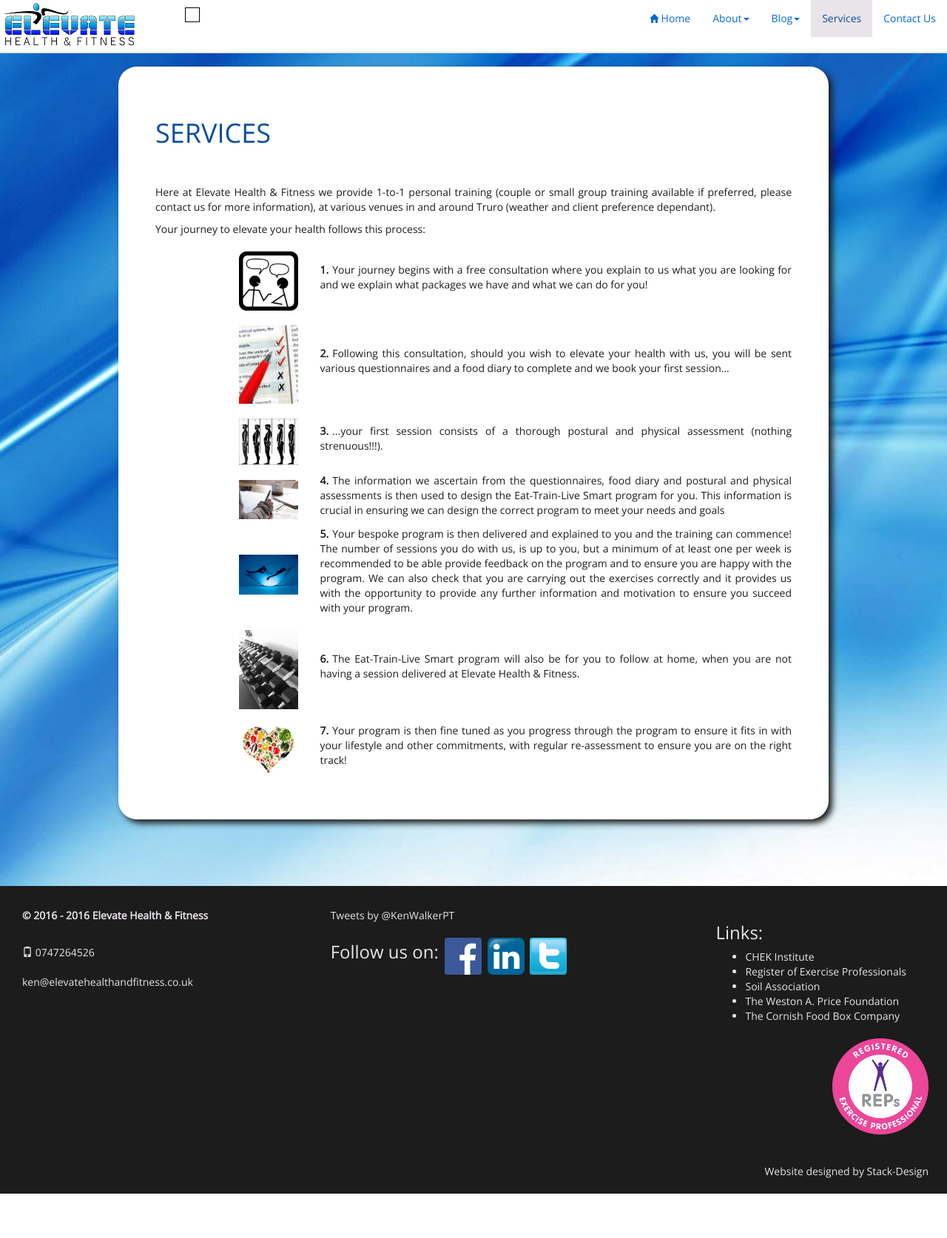
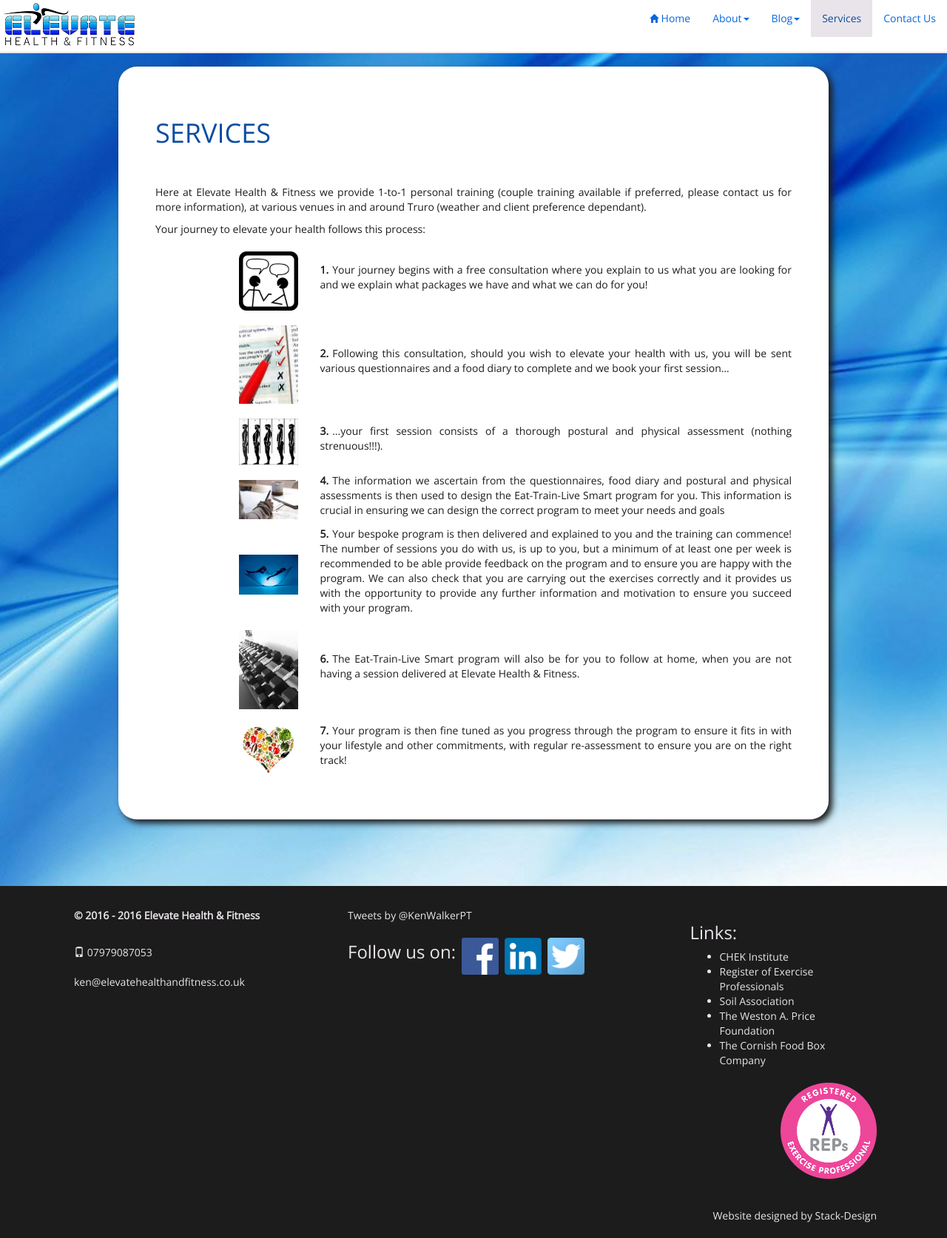
Before and after one commit to mthorning/elevatehealthandfitness.co.uk, a PHP site: page /services.php in a window 1280 px wide. Shown: the whole page at 74% size. Before the commit the page ends 1614 px from the top, so only its background shows below. Run offline with PHP 8.4, Linux system fonts and the light colour scheme; some libraries are stand-ins or nearby versions.

Commit message:
changes to index page wording, addition of blog and narrowing of footer

```diff
--- a/blogs.json
+++ b/blogs.json
@@ -17,5 +17,24 @@
             , "So, as you can see, posture is very important and this is why here at Elevate Health & Fitness we not only assess you at the beginning of your journey, we also ensure your programs are designed to improve and help you maintain your optimal posture, with further regular assessments to ensure you are on the right track!"
             , "If you would like us to help you improve your posture, whatever your health and fitness goals are, please do not hesitate to <a href='contactUs.php'>contact us</a> for a free, no obligation consultation and let us help you to Elevate your health!"
         ]
+    },
+    {
+        "id": "christmas1216"
+        , "title": "Maintaining your health over Christmas"
+        , "imageUrl": "img/blogPage/christmas1216.jpg"
+        , "paragraph": [
+            "With the festive season all but upon us, I’m sure many of you are all extremely busy trying to get everything organised (shopping, presents, pantomimes, work, decorations, etc.). Unfortunately this can often leave you feeling highly stressed, tired, more susceptible to illness or injury and burnt out and exhausted by the time the big day actually arrives!"
+            , "By employing a few simple strategies you can ensure you not only ‘survive’ the festive season, but also enjoy the festivities without degrading your health too much and don’t have to start 2017 from a point of poor health and fitness!"
+            , "Try and integrate these simple things into your daily routine as much as possible to maintain optimal health:"
+            , "<strong>HYDRATION:</strong> Keep well hydrated by drinking plenty of good quality water (ideally filtered with a pinch of good quality sea salt added to improve taste and mineral content). Keep a glass or stainless steel bottle with you throughout the day, taking regular drinks to keep you well hydrated."
+            , "A good signal that you are well hydrated can be seen from the colour of your urine, the clearer, pale yellow the colour the more hydrated you are and the darker, yellower it is the more dehydrated you are, meaning you need to up your intake! Keeping well hydrated can also help limit the side effects of any ‘partying’ involving alcohol, which if you do participate in, try and minimise the amount of alcohol and drink water in between drinks!"
+            , "<strong>GOOD FOOD:</strong> Ideally keep your food choices from organic, free-range, pasture raised sources, to help keep to a minimum any toxins or chemicals you ingest. This will also ensure you get a greater amount of nutrients that the body needs to function optimally. Ensure your diet consists mainly of:<ul><li>vegetables (especially green leafy veg);</li><li>fresh fruit, especially berries;</li><li>good fats including coconut oil, butter, ghee and olive oil and from eggs, avocados, nuts and cheese (ideally unpasteurised);</li><li>plenty of good quality protein from meats and fish.</li></ul>"
+            , "When drinking alcohol, it is also a good idea to eat some fatty foods (as suggested above) prior to drinking and during your party, to help keep your blood sugar levels in check and to help reduce the side effects."
+            , "<strong>SLEEP:</strong> Ensuring you get enough quality sleep will have a massive impact on how you feel and your overall health. So try and limit the number of late nights and aim to keep your sleep patterns regular, ideally getting to be by 10-10.30pm. If you do have a late night, have a relaxing day the next day, with maybe a short siesta (15mins) if possible, and try and get to bed earlier the following night!"
+            , "<strong>TRAINING:</strong> If you are extremely busy over the Christmas season, your stress levels will be higher, so if you feel you need to train, just make sure you reduce the intensity and volume, aiming to finish each session feeling energised rather than fatigued. Your fitness levels will not improve if you try to train harder with all the extra stress, indeed pushing it too much could lead to illness or injury!"
+            , "If you feel too tired to train, try going out for a relaxing walk on the beach or in the woods instead. With the added extra benefit of fresh air and sunlight (in between the clouds!), this is a great way to re-energise yourself, without adding extra stress. It is also a great way to spend some quality, fun time with the family, away from technology and any stresses! Breathing exercises, yoga or Tai-Chi are also excellent ways to help reduce your stress levels and improve your sense of well-being! Taking some quiet time out for yourself, amongst all the Christmas mayhem can make all the difference!"
+            , "These are just a few simple strategies that can ensure you feel great and enjoy the festive season! If you would like some more information about our services, or indeed would like to sign up for some personal training with Elevate Health & Fitness in Truro, please do not hesitate to <a href='contactUs.php'>contact us</a> to arrange a free, no obligation consultation and begin the journey to elevating your health in 2017!"
+            , "Have a great Christmas and awesome 2017!"
+        ]
     }
 ]
--- a/components/footer.php
+++ b/components/footer.php
@@ -5,7 +5,7 @@
         <div class="col-sm-12 col-lg-4">
             <p><b>&copy; 2016 - <?php echo date('Y'); ?> Elevate Health &amp; Fitness</b></p>
             <br />
-            <a href="tel:0747264526"><span class="glyphicon glyphicon-phone"></span> 0747264526</a>
+            <a href="tel:07979087053"><span class="glyphicon glyphicon-phone"></span>  07979087053</a>
             <br />
             <br />
             <a href="mailto:ken@elevatehealthandfitness.co.uk">ken@elevatehealthandfitness.co.uk</a>
--- a/components/header.php
+++ b/components/header.php
@@ -10,7 +10,7 @@
         <div id="navWrapper">
 
             <!--        temporary indicator-->
-            <div id="screenIndicator"></div>
+<!--            <div id="screenIndicator"></div>-->
 
             <div class="navbar-header">
                 <a class="navbar-brand" href="index.php">
--- a/css/style.css
+++ b/css/style.css
@@ -588,9 +588,12 @@ body {
   text-align: center; }
   #pageFooter .row {
     text-align: left;
-    padding: 0 30px;
+    padding: 0 100px;
     margin-bottom: 0;
     margin-top: 0; }
+    @media screen and (max-width: 992px) {
+      #pageFooter .row {
+        padding: 0 30px; } }
     #pageFooter .row .col-sm-12 {
       margin-top: 30px; }
     #pageFooter .row #reps {
--- a/index.php
+++ b/index.php
@@ -1,4 +1,4 @@
-<?php include 'modules/userControl.php'; ?>
+    <?php include 'modules/userControl.php'; ?>
     <!DOCTYPE html>
     <html lang="en">
 
@@ -47,7 +47,7 @@
                             <div class="container">
                                 <div id="textBoxContainer" class="row">
                                     <div id="welcomeTextBox1" class="welcomeTextBox col-sm-6 col-lg-4">
-                                        <h4>Here at Elevate Health &amp; Fitness Truro, we provide 1-to-1 personal training with holistic programs incorporating exercise, nutrition and lifestyle strategies, designed specifically for you to help you achieve your health and fitness goals, improving your sense of well-being, and elevate your quality of life!</h4>
+                                        <h4>Here at Elevate Health &amp; Fitness Truro, we provide 1-to-1 personal training with holistic programs incorporating exercise, nutrition and lifestyle strategies, designed specifically for you, to help you achieve your health and fitness goals, improving your sense of well-being and elevating your quality of life!</h4>
                                     </div>
                                     <div class="hidden-xs hidden-sm hidden-md col-lg-4">
                                         <img id="etlLogo" src="img/png/tShirtCircle.png" alt="ETL Logo">
--- a/sass/pages/_footer.scss
+++ b/sass/pages/_footer.scss
@@ -3,7 +3,10 @@
     background-color: $darkGrey;
     .row {
         text-align: left;
-        padding: 0 30px;
+        padding: 0 100px;
+        @include md {
+            padding: 0 30px;
+        }
         margin-bottom: 0;
         margin-top: 0;
         .col-sm-12 {
--- a/services.php
+++ b/services.php
@@ -19,7 +19,7 @@
             <h1>SERVICES</h1>
             <br />
             <br />
-            <p>Here at Elevate Health &amp; Fitness we provide 1-to-1 personal training (couple or small group training available if preferred, please contact us for more information), at various venues in and around Truro (weather and client preference dependant).</p>
+            <p>Here at Elevate Health &amp; Fitness we provide 1-to-1 personal training (couple training available if preferred, please contact us for more information), at various venues in and around Truro (weather and client preference dependant).</p>
             <p>Your journey to elevate your health follows this process:</p>
             <div class="row verticalAlign">
                 <div class="col-xs-3">
```
Also changed, not shown: sass/style.css (+14 -10 lines), img/blogPage/christmas1216.jpg (added), img/sharelogos/linkedin.png, img/sharelogos/twitter.png, 2 other files.
